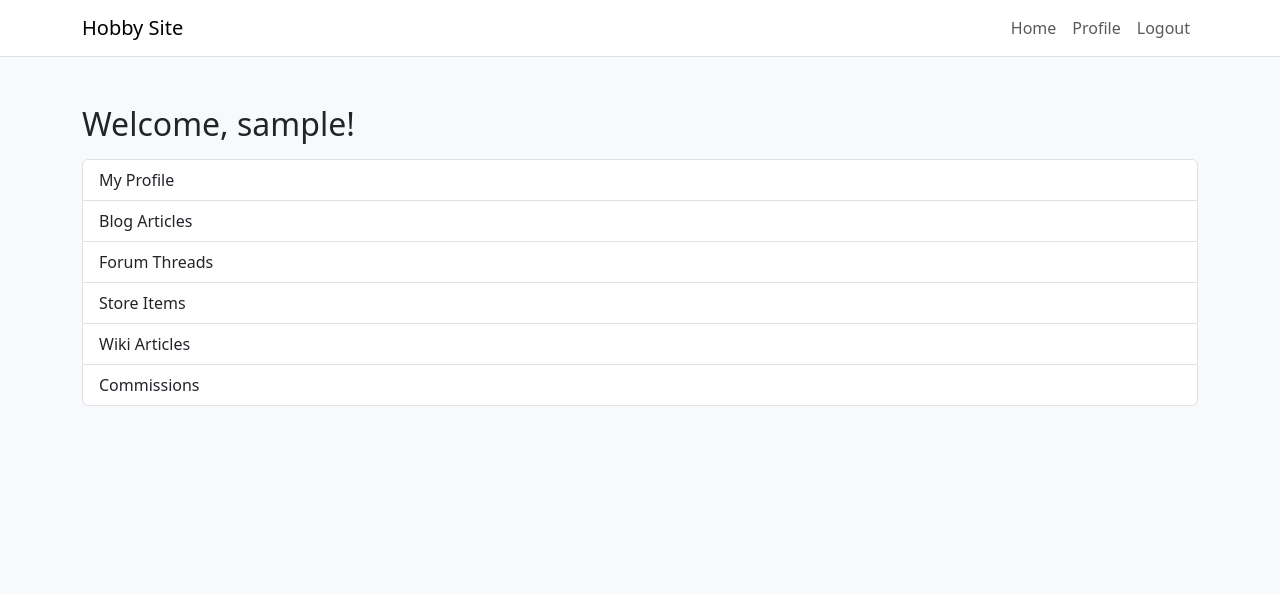
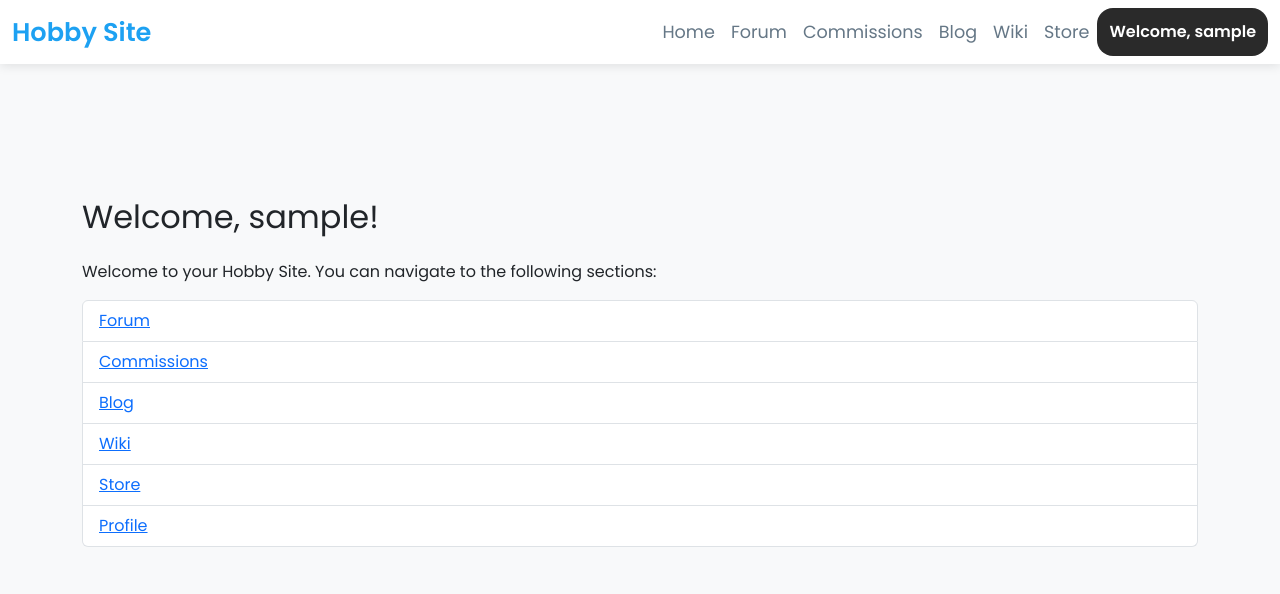
Before and after one commit to loltreeman/hobbysite-CD-1, a Django app: page / in a window 1280 px wide. Shown: the top 594 px of the page. Run offline with Django 5.2, Linux system fonts and the light colour scheme; the visitor is signed in with stand-in values (Sample User, id 1).

Commit message:
Added some styling and changed the views to direct to homepage

```diff
--- a/hobbysite/hobbysite/urls.py
+++ b/hobbysite/hobbysite/urls.py
@@ -18,7 +18,7 @@ from django.contrib import admin
 from django.urls import include, path
 
 urlpatterns = [
-    path("", include("user_management.urls", namespace="user-management")),
+    path('', include("user_management.urls", namespace="user-management")),
     path('admin/', admin.site.urls),
     path("accounts/", include("django.contrib.auth.urls")),
     path('forum/', include('forum.urls', namespace="forum")),
--- a/hobbysite/user_management/templates/base.html
+++ b/hobbysite/user_management/templates/base.html
@@ -4,28 +4,206 @@
   <meta charset="UTF-8" />
   <meta name="viewport" content="width=device-width, initial-scale=1.0" />
   <title>{% block title %}Hobby Site{% endblock %}</title>
-    <link
-      href="https://cdn.jsdelivr.net/npm/bootstrap@5.3.3/dist/css/bootstrap.min.css"
-      rel="stylesheet"
-    />
+  <link href="https://cdn.jsdelivr.net/npm/bootstrap@5.3.3/dist/css/bootstrap.min.css" rel="stylesheet" />
+  <link href="https://fonts.googleapis.com/css2?family=Poppins:wght@300;400;600&display=swap" rel="stylesheet">
+  <style>
+    body {
+      font-family: 'Poppins', sans-serif;
+      background-color: #f5f8fa;
+      margin: 0;
+      padding-top: 70px;
+    }
+
+    .content {
+      padding-top: 80px;
+      max-width: 100%;
+      margin: 0 auto;
+    }
+
+    .nav-link {
+      font-size: 1.1rem;
+      font-weight: 500;
+      color: #657786;
+    }
+
+    .nav-link:hover {
+      background-color: #e1e8ed;
+      border-radius: 20px;
+      color: #1da1f2;
+    }
+
+    .navbar {
+      box-shadow: 0 2px 10px rgba(0, 0, 0, 0.1);
+    }
+
+    .navbar-brand {
+      font-weight: 600;
+      font-size: 1.6rem;
+      color: #1da1f2;
+    }
+
+    .navbar-light .navbar-toggler-icon {
+      background-color: #1da1f2;
+    }
+
+    .navbar-collapse {
+      justify-content: flex-end;
+    }
+
+    .btn-link {
+      color: #1da1f2;
+      font-weight: 600;
+      font-size: 1rem;
+    }
+
+    .btn-link:hover {
+      color: #1a91c2;
+    }
+
+    @media (max-width: 991px) {
+      .navbar {
+        box-shadow: none;
+      }
+
+      .content {
+        padding: 2rem;
+      }
+    }
+
+    .welcome-text {
+      font-size: 1rem;
+      color: #333;
+      margin-right: 10px;
+    }
+
+    .navbar-nav .nav-item {
+      display: flex;
+      align-items: center;
+    }
+
+    .navbar-nav .nav-item .btn-custom {
+      background-color: #1da1f2;
+      color: white;
+      font-weight: 600;
+      border-radius: 5px;
+      padding: 8px 15px;
+      font-size: 1rem;
+    }
+
+    .navbar-nav .nav-item .btn-custom:hover {
+      background-color: #1991c7;
+    }
+
+    .popup {
+      position: relative;
+      display: inline-block;
+    }
+
+    .popup-header {
+      display: flex;
+      justify-content: center;
+      align-items: center;
+      background-color: #2a2a2a;
+      padding: 0.75rem;
+      border-radius: 1rem;
+      width: 100%;
+    }
+
+    .username {
+      color: #fff;
+      font-weight: bold;
+      margin: 0;
+    }
+
+    .user-icon {
+      width: 30px;
+      height: 30px;
+    }
+
+    .popup-main {
+      position: absolute;
+      top: 100%;
+      right: 0;
+      width: 200px;
+      background-color: #333;
+      padding: 1rem;
+      border-radius: 1rem;
+      box-shadow: 0 2px 10px rgba(0, 0, 0, 0.1);
+      opacity: 0;
+      visibility: hidden;
+      transition: opacity 0.3s, visibility 0.3s;
+    }
+
+    .popup:hover .popup-main {
+      opacity: 1;
+      visibility: visible;
+    }
+
+    .list-box {
+      list-style: none;
+      padding: 0;
+      margin: 0;
+    }
+
+    .button.item {
+      padding: 0.5rem;
+      color: #fff;
+      cursor: pointer;
+      text-align: left;
+      border: none;
+      background: none;
+    }
+
+    .button.item:hover {
+      background-color: #444;
+    }
+  </style>
 </head>
+
 <body class="bg-light text-dark">
-    <nav class="navbar navbar-expand-lg navbar-light bg-white border-bottom mb-4">
-      <div class="container">
+  <nav class="navbar navbar-expand-lg navbar-light bg-white fixed-top">
+    <div class="container-fluid">
       <a class="navbar-brand" href="{% url 'user_management:homepage' %}">Hobby Site</a>
-        <button class="navbar-toggler" type="button" data-bs-toggle="collapse" data-bs-target="#navMenu">
+      <button class="navbar-toggler" type="button" data-bs-toggle="collapse" data-bs-target="#navbarNav" aria-controls="navbarNav" aria-expanded="false" aria-label="Toggle navigation">
         <span class="navbar-toggler-icon"></span>
       </button>
-        <div class="collapse navbar-collapse" id="navMenu">
+      <div class="collapse navbar-collapse" id="navbarNav">
         <ul class="navbar-nav ms-auto">
-            <li class="nav-item"><a class="nav-link" href="{% url 'user_management:homepage' %}">Home</a></li>
-            {% if user.is_authenticated %}
           <li class="nav-item">
-              <a class="nav-link" href="{% url 'user_management:profile_dashboard' %}">Profile</a>
+            <a class="nav-link" href="{% url 'user_management:homepage' %}">Home</a>
           </li>
           <li class="nav-item">
-              <a class="nav-link" href="{% url 'logout' %}">Logout</a>
+            <a class="nav-link" href="{% url 'forum:threadList' %}">Forum</a>
           </li>
+          <li class="nav-item">
+            <a class="nav-link" href="{% url 'commissions:commissions_list' %}">Commissions</a>
+          </li>
+          <li class="nav-item">
+            <a class="nav-link" href="{% url 'blog:article_list' %}">Blog</a>
+          </li>
+          <li class="nav-item">
+            <a class="nav-link" href="{% url 'wiki:articles_list' %}">Wiki</a>
+          </li>
+          <li class="nav-item">
+            <a class="nav-link" href="{% url 'merchstore:merch_list' %}">Store</a>
+          </li>
+
+          {% if user.is_authenticated %}
+          <div class="popup">
+            <div class="popup-header">
+              <p class="username">Welcome, {{ user.username }}</p>
+            </div>
+            <div class="popup-main">
+              <ul class="list-box">
+                <li class="button item">
+                  <form method="POST" action="{% url 'logout' %}" class="d-inline">
+                    {% csrf_token %}
+                    <button type="submit" class="btn btn-link nav-link">Logout</button>
+                  </form>
+                </li>
+              </ul>
+            </div>
+          </div>
           {% else %}
           <li class="nav-item">
             <a class="nav-link" href="{% url 'login' %}">Login</a>
@@ -38,8 +216,12 @@
       </div>
     </div>
   </nav>
-    <main class="container">
+
+  <main class="content">
     {% block content %}{% endblock %}
   </main>
+
+  <script src="https://cdn.jsdelivr.net/npm/@popperjs/core@2.11.6/dist/umd/popper.min.js"></script>
+  <script src="https://cdn.jsdelivr.net/npm/bootstrap@5.3.3/dist/js/bootstrap.min.js"></script>
 </body>
 </html>
--- a/hobbysite/user_management/templates/homepage.html
+++ b/hobbysite/user_management/templates/homepage.html
@@ -1,14 +1,29 @@
 {% extends 'base.html' %}
 {% block title %}Home{% endblock %}
+
 {% block content %}
-<div class="py-4">
-  <h2>Welcome, {{ request.user.username }}!</h2>
-  <div class="list-group mt-3">
-    {% for app in apps %}
-      <a href="{% url app.url %}" class="list-group-item list-group-item-action">
-        {{ app.label }}
-      </a>
-    {% endfor %}
-  </div>
+<div class="container py-5">
+    <h2 class="mb-4">Welcome, {{ request.user.username }}!</h2>
+    <p>Welcome to your Hobby Site. You can navigate to the following sections:</p>
+    <ul class="list-group mt-3">
+        <li class="list-group-item">
+            <a href="{% url 'forum:threadList' %}">Forum</a>
+        </li>
+        <li class="list-group-item">
+            <a href="{% url 'commissions:commissions_list' %}">Commissions</a>
+        </li>
+        <li class="list-group-item">
+            <a href="{% url 'blog:article_list' %}">Blog</a>
+        </li>
+        <li class="list-group-item">
+            <a href="{% url 'wiki:articles_list' %}">Wiki</a>
+        </li>
+        <li class="list-group-item">
+            <a href="{% url 'merchstore:merch_list' %}">Store</a>
+        </li>
+        <li class="list-group-item">
+            <a href="{% url 'user_management:profile_dashboard' %}">Profile</a>
+        </li>
+    </ul>
 </div>
 {% endblock %}
--- /dev/null
+++ b/hobbysite/user_management/templates/registration/logout.html
@@ -0,0 +1,5 @@
+{% extends 'base.html' %}
+{% block content %}
+  <h2>You have been logged out.</h2>
+  <a href="{% url 'login' %}">Log in again</a>
+{% endblock %}
--- a/hobbysite/user_management/views.py
+++ b/hobbysite/user_management/views.py
@@ -10,15 +10,7 @@ def homepage(request):
     """
     Landing page listing all your apps. Redirect target after login.
     """
-    apps = [
-        {'label': 'My Profile',      'url': 'user_management:profile_dashboard'},
-        {'label': 'Blog Articles',   'url': 'blog:article_list'},
-        {'label': 'Forum Threads',   'url': 'forum:threadList'},
-        {'label': 'Store Items',     'url': 'merchstore:merch_list'},
-        {'label': 'Wiki Articles',   'url': 'wiki:articles_list'},
-        {'label': 'Commissions',     'url': 'commissions:commissions_list'},
-    ]
-    return render(request, 'homepage.html', {'apps': apps})
+    return render(request, 'homepage.html')
 
 @login_required
 def profile_dashboard(request):
```
Lines whose indentation alone changed are shown as unchanged.
